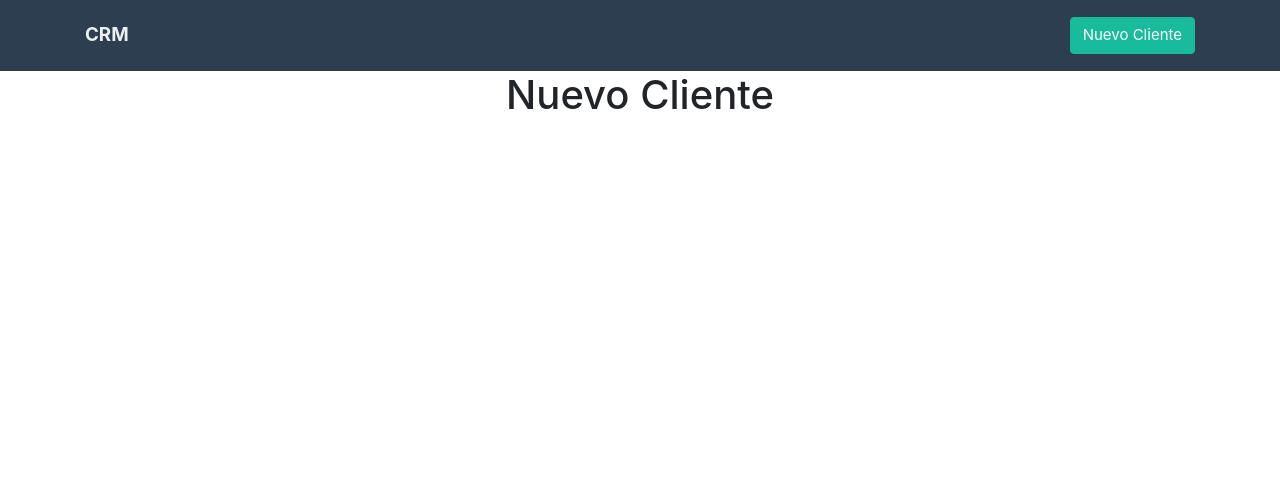
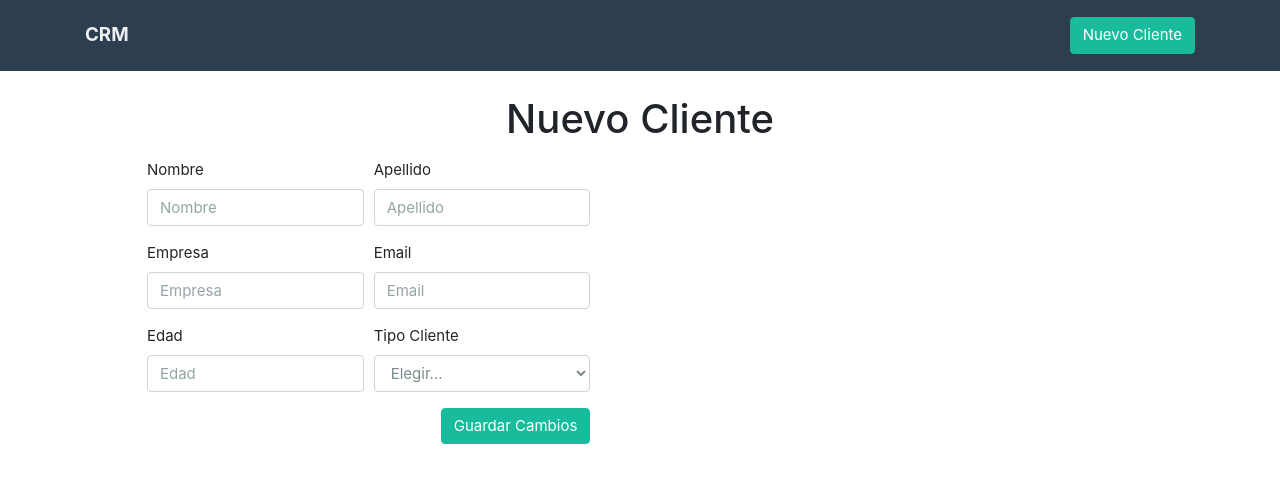
Before and after one commit to johanespino9/graphql-client, a React (Create React App) app: page /cliente/nuevo in a window 1280 px wide. Shown: the top 482 px of the page. Built offline with nearby package versions, Linux system fonts and the light colour scheme.

Commit message:
[UPDATE] add form to create new customers

```diff
--- a/src/componentes/Clientes.js
+++ b/src/componentes/Clientes.js
@@ -1,6 +1,6 @@
 import  React, { Fragment } from 'react'
 import { Query } from 'react-apollo'
-
+import { Link } from 'react-router-dom'
 import { CLIENTES_QUERY } from '../queries'
 
 const Contactos = () => (
@@ -11,7 +11,7 @@ const Contactos = () => (
       console.log(data.getClientes)
       return (
         <Fragment>
-          <h2 classname="text-center mt-4">Listado Clientes</h2>
+          <h2 className="text-center mt-4">Listado Clientes</h2>
           <ul classname="list-group mt-4">
             {data.getClientes.map(item => (
               <li key={item.id} className="list-group-item">
@@ -20,9 +20,9 @@ const Contactos = () => (
                     {item.nombre} {item.apellido}
                   </div>
                   <div className="col-md-4 d-flex justify-content-end">
-                    <a className="btn btn-success d-block d-md-inline-block">
+                    <Link to={`/cliente/editar/${item.id}`} className="btn btn-success d-block d-md-inline-block">
                       Editar Cliente
-                    </a>
+                    </Link>
                   </div>
                 </div>
               </li>
--- a/src/componentes/EditarCliente.js
+++ b/src/componentes/EditarCliente.js
@@ -4,7 +4,7 @@ class EditarCliente extends Component {
   state = { }
   render() {
     return(
-      <h2 className="text-center">EditarCliente</h2>
+      <h2 className="text-center mt-4">EditarCliente</h2>
     )
   }
 }
--- a/src/componentes/Header.js
+++ b/src/componentes/Header.js
@@ -2,7 +2,7 @@ import React from 'react';
 import { Link } from 'react-router-dom'
 
 const Header = () => (
-  <nav className="navbar navbar-expand-lg navbar-dark bg-primary justify-content-between d-flex">
+  <nav className="navbar navbar-expand-lg navbar-dark bg-primary justify-content-between d-flex mb-4">
     <div className="container">
       <Link to="/" className="navbar-brand text-light font-weight-bold">CRM</Link>
       <button className="navbar-toggler" type="button" data-toggle="collapse" data-target="#navegacion" aria-controls="navegacion" aria-expanded="false" aria-label="Toggle navigation">
--- a/src/componentes/NuevoClientes.js
+++ b/src/componentes/NuevoClientes.js
@@ -1,10 +1,51 @@
-import React, { Component } from 'react'
+import React, { Component, Fragment } from 'react'
 
 class NuevoCliente extends Component {
-  state = { }
+  state = {}
   render() {
-    return(
-      <h2 className="text-center">Nuevo Cliente</h2>
+    return (
+      <Fragment>
+        <h2 className="text-center mt-4">Nuevo Cliente</h2>
+        <div className="col-md-8 m-3">
+          <form className="col-md-8 m-3" >
+            <div className="form-row">
+              <div className="form-group col-md-6">
+                <label>Nombre</label>
+                <input type="text" className="form-control" placeholder="Nombre" />
+              </div>
+              <div className="form-group col-md-6">
+                <label>Apellido</label>
+                <input type="text" className="form-control" placeholder="Apellido" />
+              </div>
+            </div>
+            <div className="form-row">
+              <div className="form-group col-md-6">
+                <label>Empresa</label>
+                <input type="text" className="form-control" placeholder="Empresa" />
+              </div>
+              <div className="form-group col-md-6">
+                <label>Email</label>
+                <input type="email" className="form-control" placeholder="Email" />
+              </div>
+            </div>
+            <div className="form-row">
+              <div className="form-group col-md-6">
+                <label>Edad</label>
+                <input type="text" className="form-control" placeholder="Edad" />
+              </div>
+              <div className="form-group col-md-6">
+                <label>Tipo Cliente</label>
+                <select className="form-control">
+                  <option value="">Elegir...</option>
+                  <option value="PREMIUM">PREMIUM</option>
+                  <option value="BASICO">BÁSICO</option>
+                </select>
+              </div>
+            </div>
+            <button type="submit" className="btn btn-success float-right">Guardar Cambios</button>
+          </form>
+        </div>
+      </Fragment>
     )
   }
 }
```
